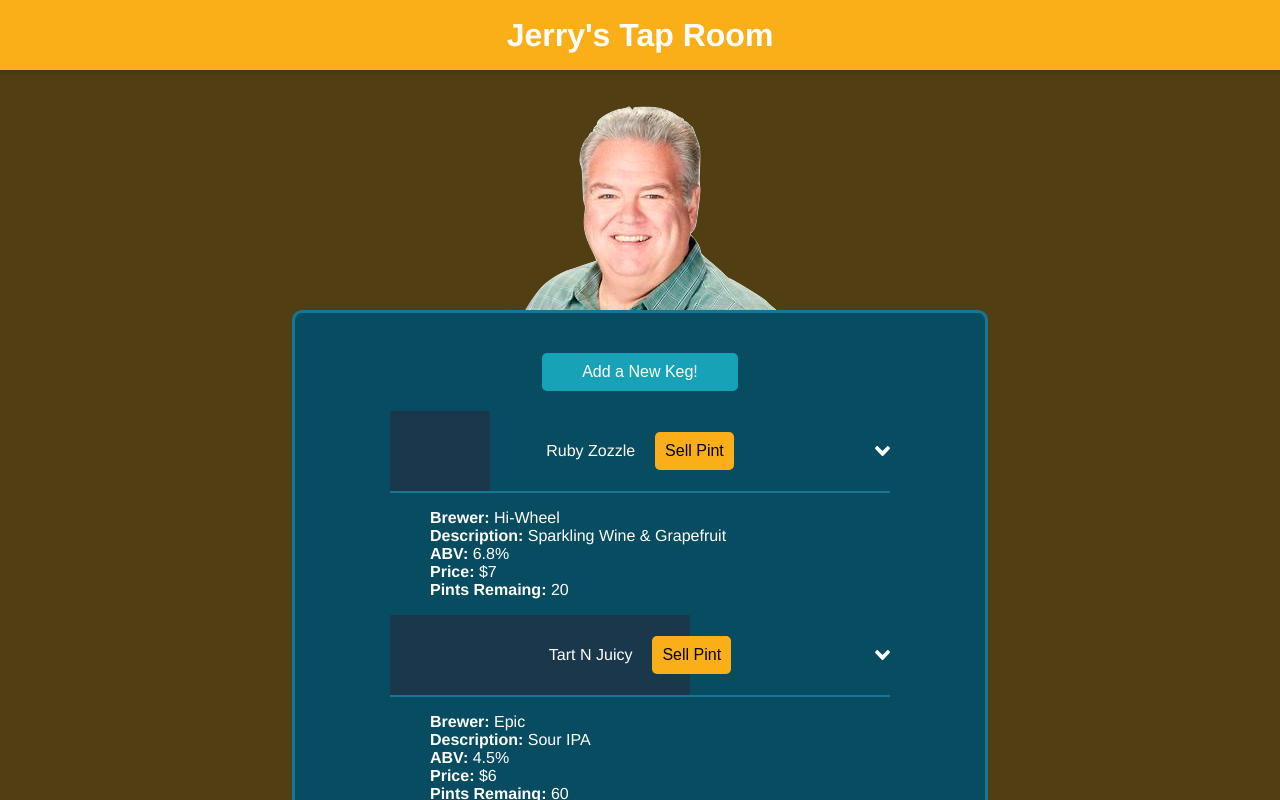
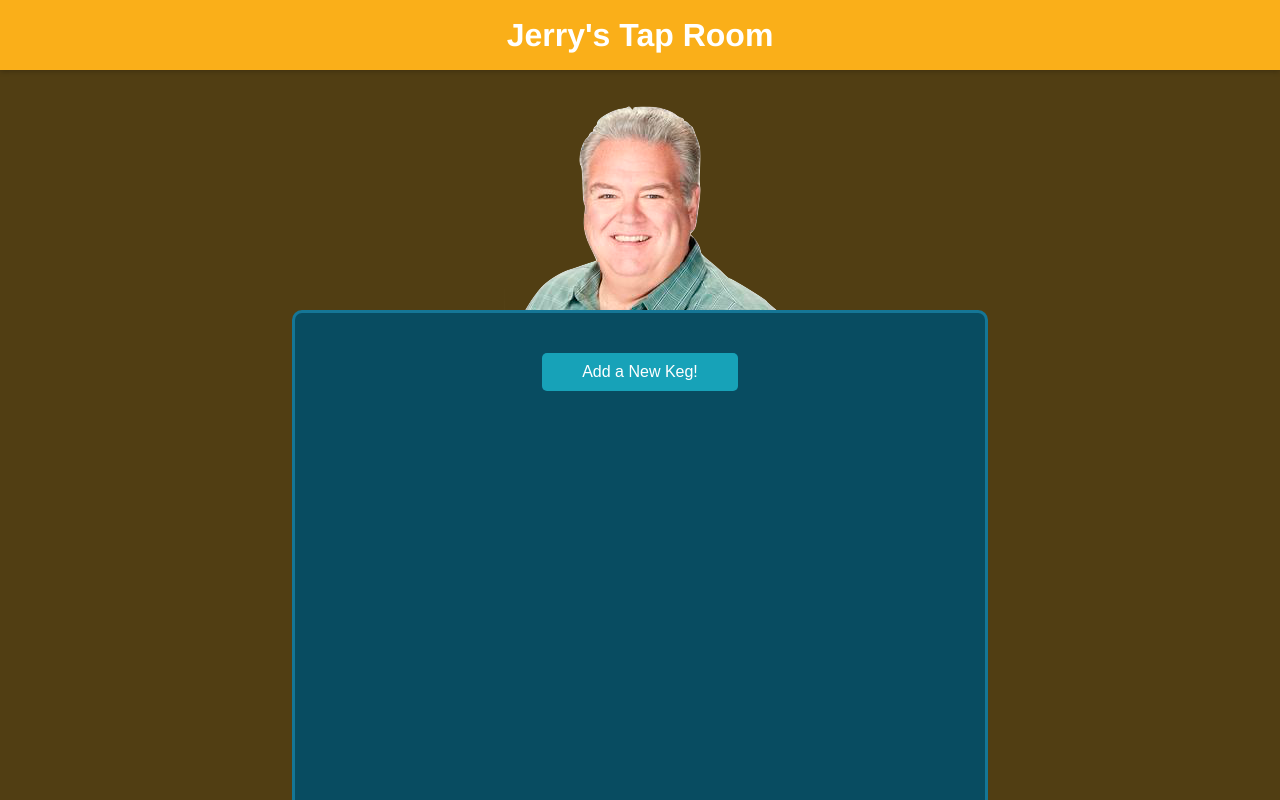
Before and after one commit to bobbymart1n/react-taproom, a React app: page / in a window 1280 px wide. Shown: the top 800 px of the page. Built offline with nearby package versions, Linux system fonts and the light colour scheme.

Commit message:
Add masterKegList state to kegList, still need to fix bug

```diff
--- a/src/components/App.jsx
+++ b/src/components/App.jsx
@@ -41,7 +41,7 @@ class App extends React.Component {
         <Header />
         <img style={jerryStyles} src={jerry} />
         <Switch>
-          <Route exact path='/' component={KegList} />
+          <Route exact path='/' render={()=><KegList kegList={this.state.masterKegList}/>} />
           <Route path='/newkeg' render={()=><NewKeg onAddingNewKeg={this.handleAddingNewKeg}/>} />
         </Switch>
       </div>
--- a/src/components/KegList/KegList.jsx
+++ b/src/components/KegList/KegList.jsx
@@ -1,4 +1,5 @@
 import React from 'react';
+import PropTypes from 'prop-types';
 import KegListItem from './KegListItem/KegListItem';
 import AddKegButton from './AddKegButton/AddKegButton';
 
@@ -58,11 +59,11 @@ const state = {
   ]
 };
 
-function KegList() {
+function KegList(props) {
   return (
     <div className={styles.kegList}>
       <AddKegButton />
-      {state.masterKegList.map((beer, index) =>
+      {props.kegList.map((beer, index) =>
         <KegListItem
           name={beer.name}
           brewer={beer.brewer}
@@ -76,4 +77,8 @@ function KegList() {
   );
 }
 
+KegList.propTypes = {
+  kegList: PropTypes.array
+};
+
 export default KegList;
--- a/src/components/NewKeg/NewKeg.jsx
+++ b/src/components/NewKeg/NewKeg.jsx
@@ -4,7 +4,8 @@ import PropTypes from 'prop-types';
 function NewKeg(props) {
   const handleNewKegFormSubmission = (e) => {
     e.preventDefault();
-    props.onAddingNewKeg({brewer: _brewer.value, description: _description.value, abv: _abv.value, price: _price.value, });
+    props.onAddingNewKeg({name: _name.value, brewer: _brewer.value, description: _description.value, abv: _abv.value, price: _price.value, remaining: 124});
+    _name.value = '';
     _brewer.value = '';
     _description.value = '';
     _abv.value = '';
@@ -12,6 +13,11 @@ function NewKeg(props) {
   };
   return (
     <div onSubmit={handleNewKegFormSubmission}>
+      <input
+        type='text'
+        id='name'
+        placeholder='Beer Name'
+        ref={(input) => {_name = input;}}/>
       <input
         type='text'
         id='brewer'
```
